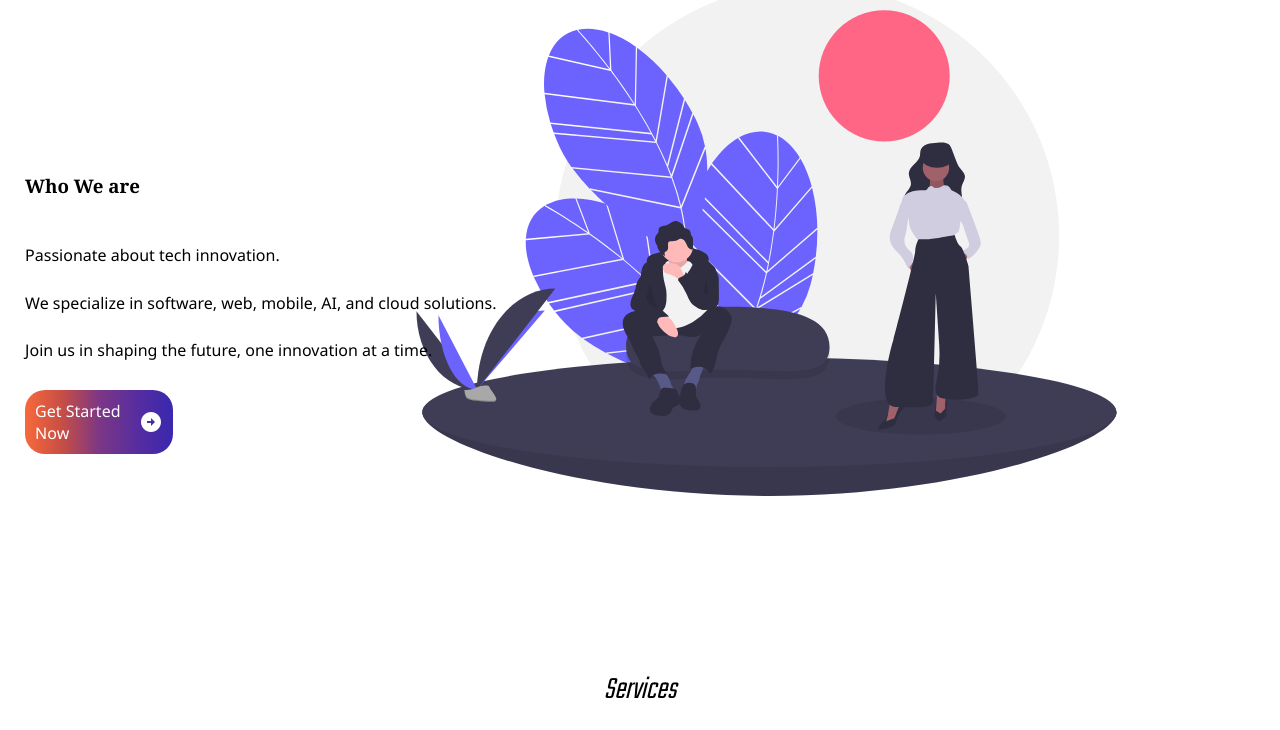
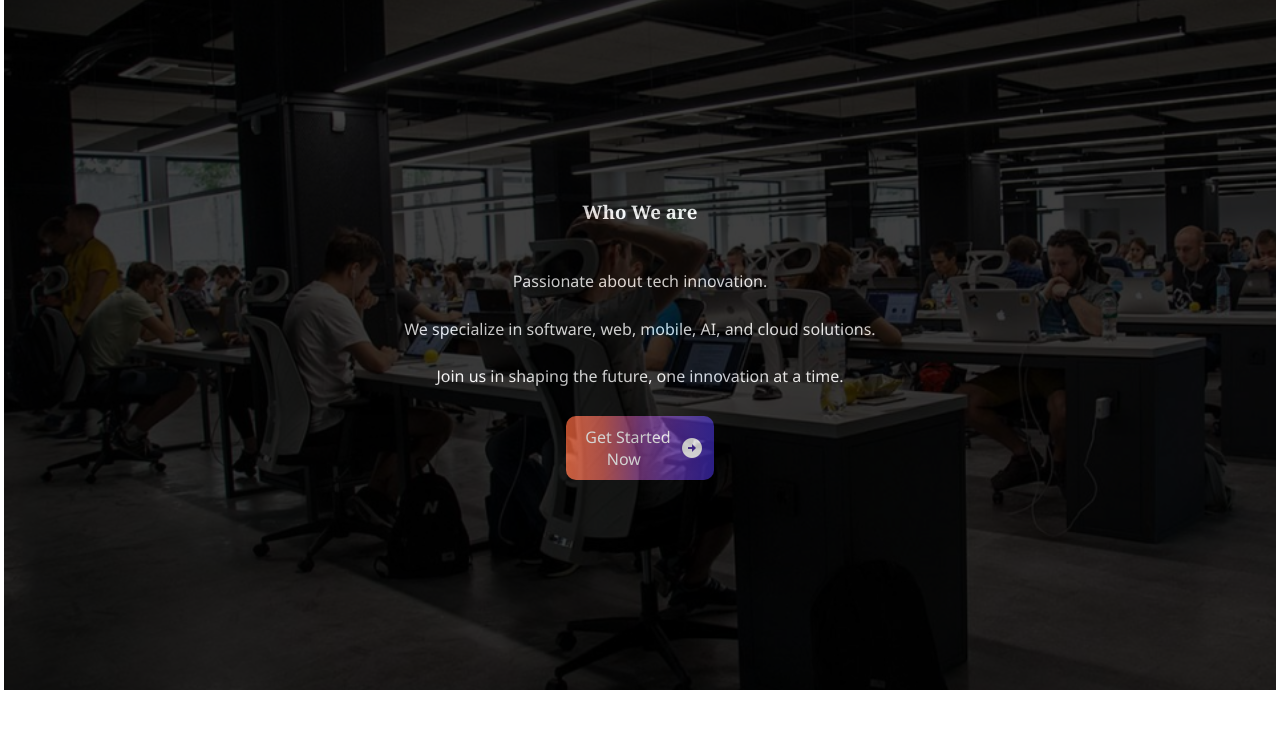
Before and after one commit to jimmyucartz/business_html_website, a plain HTML site: page index.html in a window 1280 px wide. Shown: the part 94-824 px from the top of the page. Drawn offline with Linux system fonts and the light colour scheme.

Commit message:
Fixed background image of Who we are description

```diff
--- a/index.html
+++ b/index.html
@@ -19,6 +19,7 @@
   </head>
   <body>
     <section>
+      <nav>
         <div class="navbar">
           <div class="brand-logo-container">
             <img class="logo_image" src="assets/brand_logo.jpeg" alt="Logo" />
@@ -32,20 +33,24 @@
             </ul>
           </div>
         </div>
+      </nav>
     </section>
     <!--  -->
-    <section class="description">
+    <section class="description_container">
+      <!-- <div class="description_sub_contain"></div> -->
       <div class="desc_text">
         <h3 class="desc_title">Who We are</h3>
+        <div class="desc_desc">
           <p>
             Passionate about tech innovation. <br />
             We specialize in software, web, mobile, AI, and cloud solutions.
             <br />
             Join us in shaping the future, one innovation at a time.
           </p>
+        </div>
 
-        <a class="start-btn" href="#">
-          Get Started Now
+        <a class="start-btn btn-hover" href="#">
+          Get Started Now &nbsp;
           <i class="material-icons">arrow_circle_right</i></a
         >
       </div>
@@ -163,7 +168,7 @@
         </div>
 
         <div class="col contact_image">
-          <img src="assets/contact_us.svg" />
+          <img class="flex-image" src="assets/contact_us.svg" />
         </div>
         <div class="col contact-right">
           <h4>Help Centre</h4>
--- a/styles.css
+++ b/styles.css
@@ -1,6 +1,18 @@
+body {
+  margin: 4px;
+}
 a {
   text-decoration: none;
   color: initial;
+}
+
+button {
+  cursor: pointer;
+}
+
+.btn-hover:hover {
+  transition: all ease-in-out 0.1s;
+  scale: 1.02;
 }
 
 .navbar {
@@ -13,8 +25,8 @@ a {
 }
 
 .logo_image {
-  height: 70px;
-  width: 70px;
+  height: 60px;
+  width: 60px;
 }
 .logo_text {
   font-family: "Gill Sans", "Gill Sans MT", Calibri, "Trebuchet MS", sans-serif;
@@ -41,42 +53,41 @@ a {
 }
 
 .nav-link:hover {
-  /* text-decoration: underline; */
   background-color: #582d9f;
   padding: 1px;
-  /* padding-left: 10px; */
 }
 
 .nav-link:hover > a {
   color: white;
 }
 
-.description {
-  background-image: url("assets/team.svg");
+.description_container {
+  background-image: url("assets/team.webp");
   background-repeat: no-repeat;
-  background-position-x: right;
-  background-size: 80% 80%;
-  /* background-clip: padding-box; */
-  height: 80dvh;
+  background-size: cover;
+  height: 90dvh;
   width: 100%;
+  text-align: center;
+}
+
+.desc_text {
+  display: flex;
+  flex-direction: column;
+  font-family: "Segoe UI", Tahoma, Geneva, Verdana, sans-serif;
+  color: white;
+  align-items: center;
+  background-color: black;
+  justify-content: center;
+  height: 100%;
+  opacity: 0.75;
+  line-height: 1.25cm;
+  /* text-shadow: 1px 1px rgb(16, 12, 12); */
+  /* shadow */
 }
 
 .desc_title {
   font-family: Georgia, "Times New Roman", Times, serif;
   line-height: normal;
-}
-
-.desc_text {
-  display: flex;
-  flex-direction: column;
-  align-content: center;
-  font-family: "Segoe UI", Tahoma, Geneva, Verdana, sans-serif;
-  flex-wrap: wrap;
-  justify-content: center;
-  width: 40%;
-  height: 100%;
-
-  line-height: 1.25cm;
 }
 
 .start-btn {
@@ -85,7 +96,7 @@ a {
   align-items: center;
   color: white;
   padding: 10px;
-  border-radius: 20px;
+  border-radius: 10px;
   background-image: linear-gradient(
     to right,
     #f7693c,
@@ -134,10 +145,6 @@ a {
 
 .card-centered {
   text-align: center;
-}
-.card_img {
-  /* display: flex;
-  justify-content: center; */
 }
 
 .about_img {
@@ -193,6 +200,22 @@ textarea {
   margin: 10px 0; /* Adjust margin for spacing */
 }
 
+input[type="text"],
+textarea {
+  border: rgb(217, 217, 217) 1px solid;
+  padding: 10px;
+  border-radius: 10px;
+  resize: none;
+}
+
+input[type="text"]:focus,
+textarea:focus {
+  color: green;
+  outline: none !important;
+
+  box-shadow: 0 0 10px #719ece;
+}
+
 form > .text_input,
 textarea {
   margin-top: 20px;
@@ -202,6 +225,7 @@ textarea {
   flex: 0 0 0px !important;
 }
 .submit_btn {
+  border-radius: 5px;
   padding: 10px 20px; /* Add padding for the button */
   margin-top: 10px; /* Adjust margin for spacing */
   color: white;
```
Also changed, not shown: assets/team.svg (deleted). Lines whose indentation alone changed are shown as unchanged.
